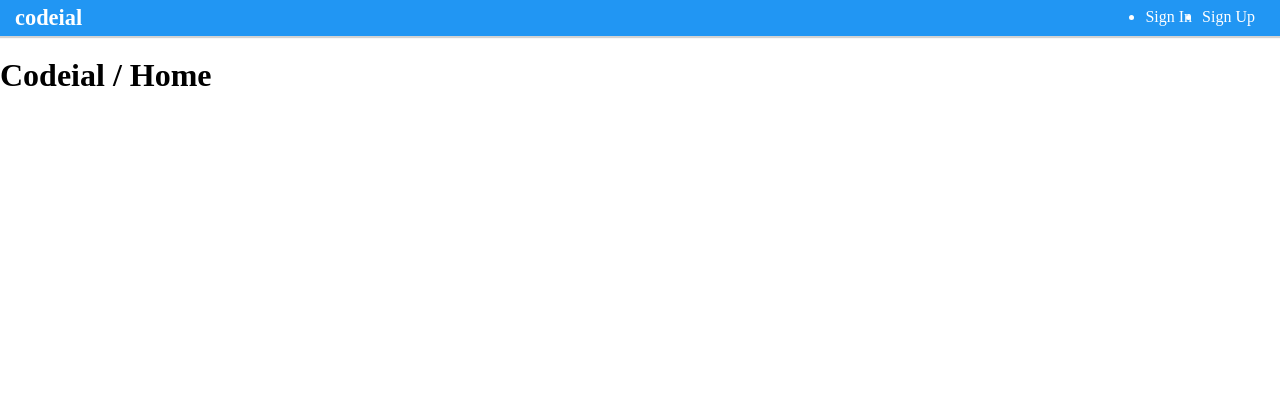
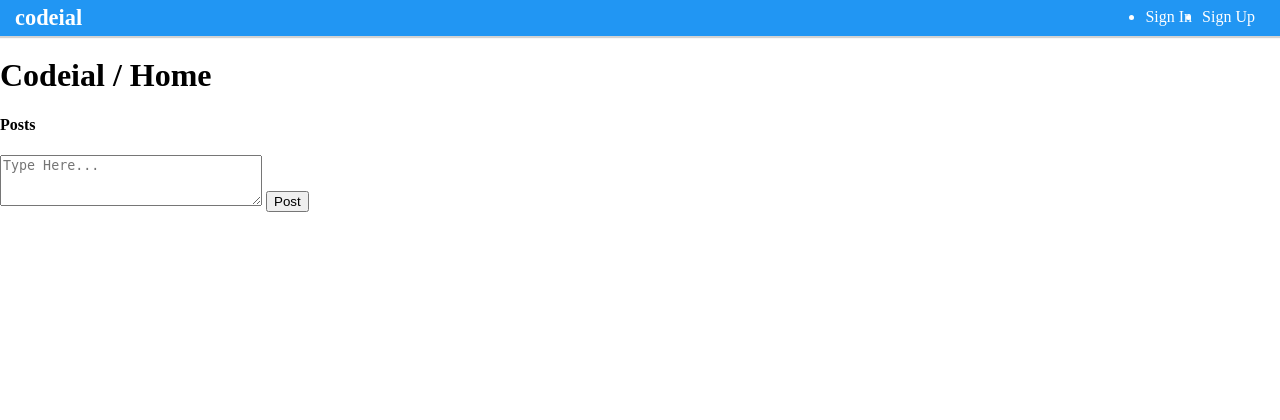
Before and after one commit to Rahet14/codeial, a Node server app: page / in a window 1280 px wide. Shown: the top 420 px of the page. Run offline with Node 20, Linux system fonts and the light colour scheme; some libraries are stand-ins or nearby versions.

Commit message:
Addes form-view foor post

```diff
--- a/views/home.ejs
+++ b/views/home.ejs
@@ -1 +1,14 @@
 <h1>Codeial / <%= title %></h1>
+
+<section id="feed-posts">
+  <h4>Posts</h4>
+  <form action="" id="new-post-form" method="POST">
+    <textarea
+      name="content"
+      cols="30"
+      rows="3"
+      placeholder="Type Here..."
+    ></textarea>
+    <input type="submit" value="Post" />
+  </form>
+</section>
```
